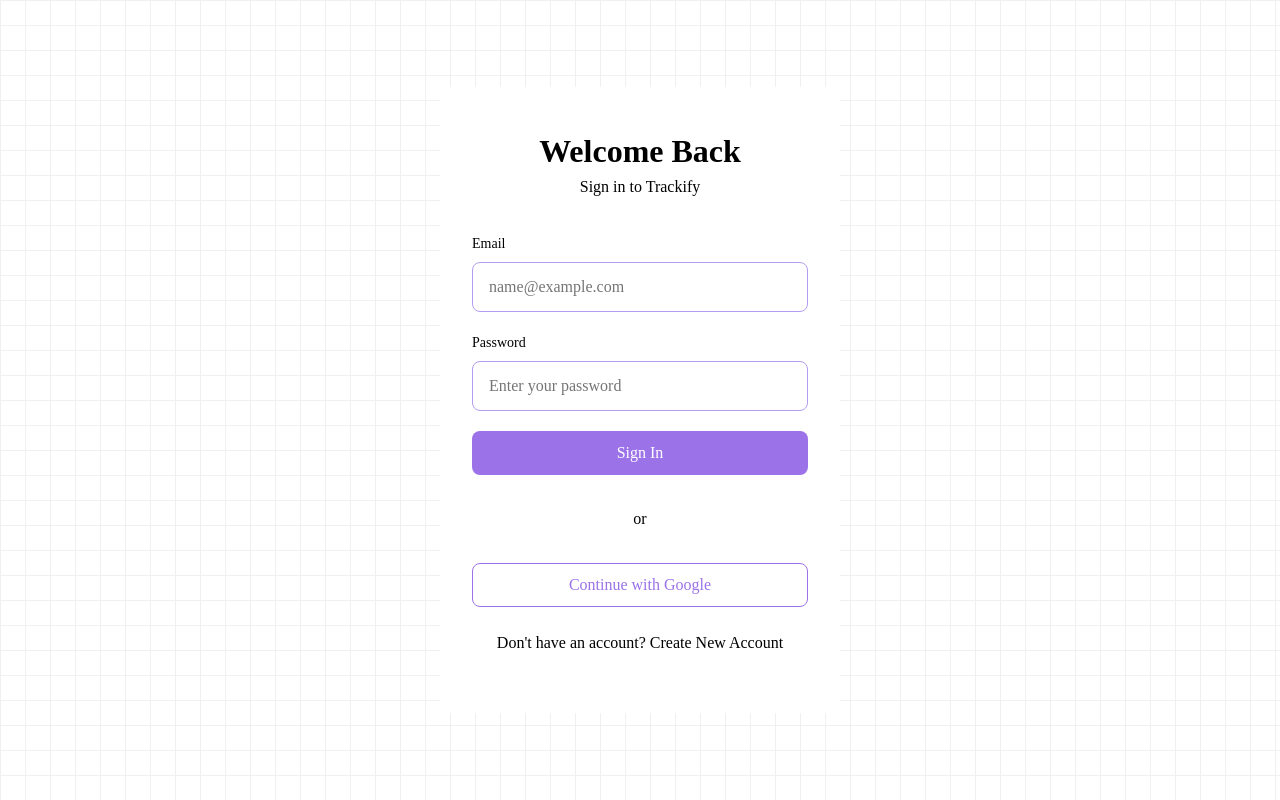
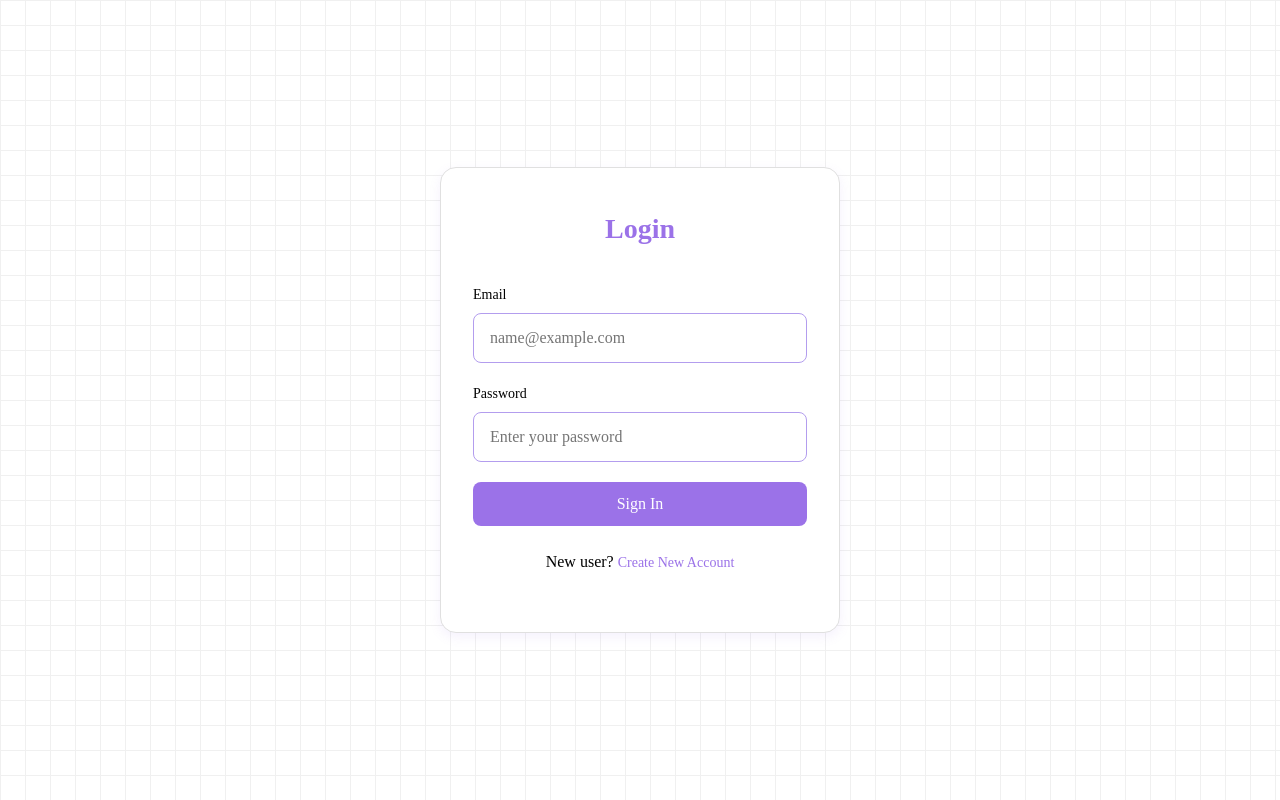
Before and after one commit to mohammaddabbass/Pixly, a React (Vite) app in the folder frontend/src/renderer/: page / in a window 1280 px wide. Built offline with nearby package versions, Linux system fonts and the light colour scheme.

Commit message:
Implemented form component

```diff
--- a/frontend/src/renderer/src/assets/base.css
+++ b/frontend/src/renderer/src/assets/base.css
@@ -11,6 +11,8 @@
   --color-primary-hover: #7E5ACB;
   --color-primary-light: #B39DEE;
   --color-primary-bg: #ffffff;
+  --color-gray: #757171;
+  --color-gray-light: #e0e0e0;
 
   --color-error: #EF4444;
   --color-success: #22C55E;
--- a/frontend/src/renderer/src/components/Form/index.jsx
+++ b/frontend/src/renderer/src/components/Form/index.jsx
@@ -1,26 +1,25 @@
-import React, { useState } from 'react';
-import './styles.css';
-import InputGroup from '../InputGroup';
-import Button from '../Button';
+import React, { useState } from 'react'
+import './styles.css'
+import InputGroup from '../InputGroup'
+import Button from '../Button'
 
 const Form = ({ isLogin, toggleAuthMode, onSubmit, error, isLoading }) => {
-    const [email, setEmail] = useState('');
-    const [password, setPassword] = useState('');
-    const [name, setName] = useState('');
+  const [email, setEmail] = useState('')
+  const [password, setPassword] = useState('')
+  const [name, setName] = useState('')
 
   const handleSubmit = (e) => {
-        e.preventDefault();
-        onSubmit({ email, password, name });
-      };
-
+    e.preventDefault()
+    onSubmit({ email, password, name })
+  }
 
   return (
     <div className="form-container">
       <div className="form-header">
-            <h1>{isLogin ? 'Welcome Back' : 'Create Account'}</h1>
-            <div className="subheader">
+        <h1>{isLogin ? 'Login' : 'Sign up'}</h1>
+        {/* <div className="subheader">
               {isLogin ? 'Sign in to Trackify' : 'Join our community'}
-            </div>
+            </div> */}
       </div>
 
       <form onSubmit={handleSubmit}>
@@ -60,7 +59,7 @@ const Form = ({ isLogin, toggleAuthMode, onSubmit, error, isLoading }) => {
           disabled={isLoading}
         />
 
-            {isLogin && (
+        {/* {isLogin && (
               <>
                 <div className="separator flex align-center">
                   <span>or</span>
@@ -71,18 +70,30 @@ const Form = ({ isLogin, toggleAuthMode, onSubmit, error, isLoading }) => {
                   className="w-100"
                 />
               </>
-            )}
+            )} */}
       </form>
 
       <div className="footer-links">
-            <p onClick={toggleAuthMode}>
-              {isLogin
-                ? "Don't have an account? Create New Account"
-                : "Already have an account? Sign In"}
+        <p>
+          {isLogin ? (
+            <>
+              New user?{' '}
+              <a href="#" onClick={toggleAuthMode}>
+                Create New Account
+              </a>
+            </>
+          ) : (
+            <>
+              Already have an account?{' '}
+              <a href="#" onClick={toggleAuthMode}>
+                Sign In
+              </a>
+            </>
+          )}
         </p>
       </div>
     </div>
-      );
-};
+  )
+}
 
-export default Form;
+export default Form
--- a/frontend/src/renderer/src/components/Form/styles.css
+++ b/frontend/src/renderer/src/components/Form/styles.css
@@ -2,9 +2,10 @@
     background: var(--color-primary-bg);
     width: 100%;
     max-width: 400px;
-    border-radius: var(--ios-border-radius-container);
+    border-radius: var(--radius-lg);
     padding: 2.5rem 2rem;
-    box-shadow: var(--ios-shadow-container);
+    box-shadow: var(--shadow-md);
+    border: solid 1px var(--color-gray-light);
 }
 
 .form-header {
@@ -12,9 +13,9 @@
     margin-bottom: 2.1rem;
 }
 
-.header h1 {
+.form-header h1 {
     font-size: 28px;
-    color: var(--ios-label);
+    color: var(--color-primary);
     font-weight: 600;
     margin-bottom: 0.5rem;
 }
@@ -62,10 +63,9 @@
 }
 
 .footer-links a {
-    color: var(--ios-system-blue);
+    color: var(--color-primary);
     text-decoration: none;
     font-size: 14px;
-    display: block;
     margin: 10px 0;
 }
 
```
Lines whose indentation alone changed are shown as unchanged.
